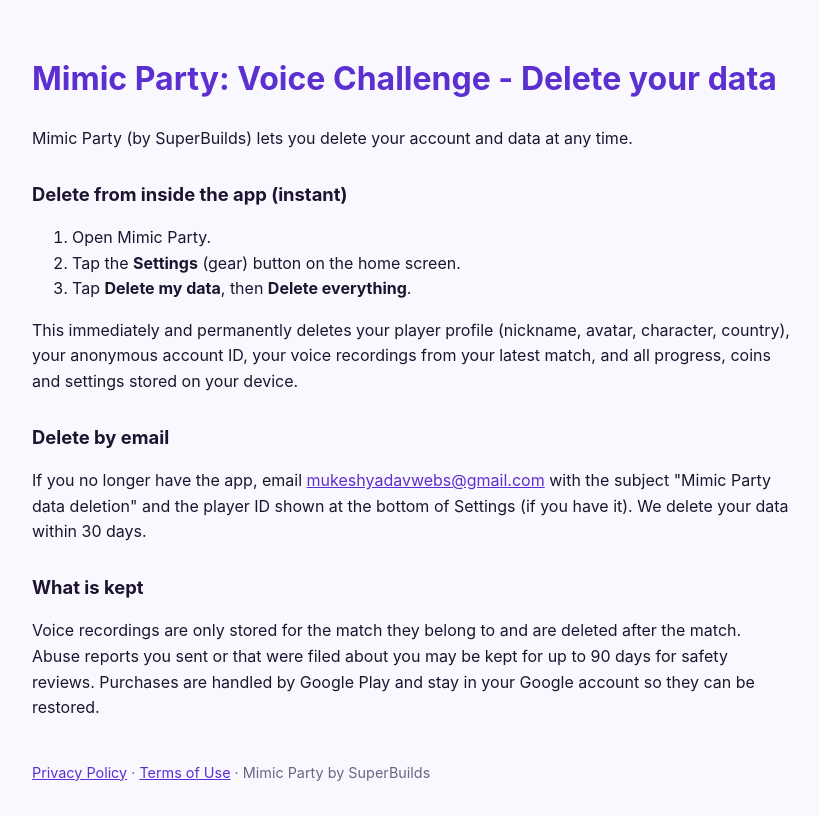
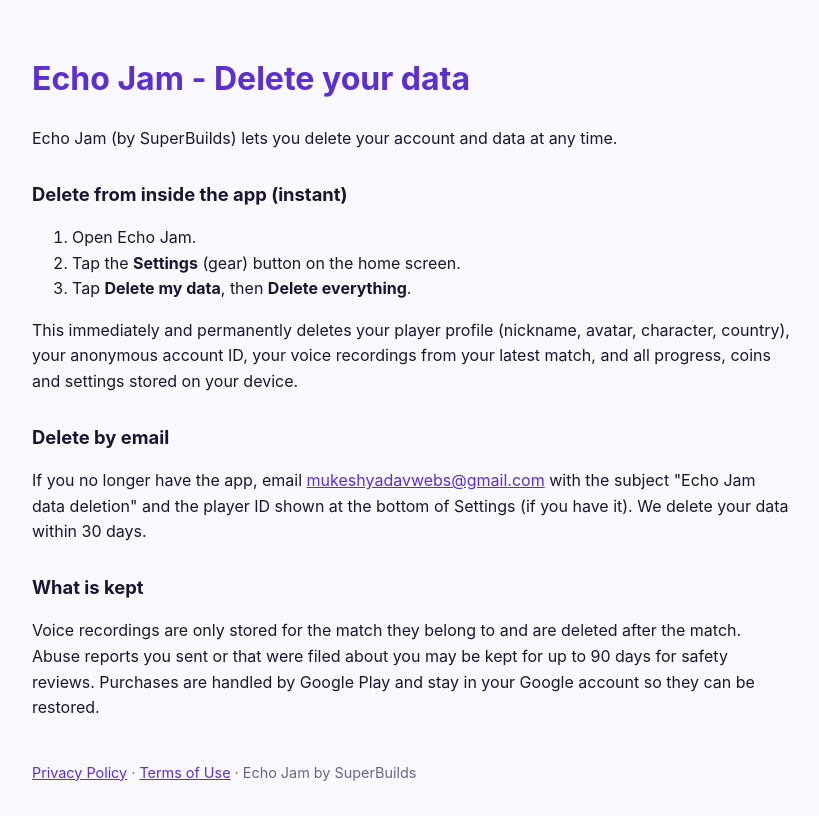
Before and after one commit to mukeshwebs/echoparty-privacy, a plain HTML site: page delete.html in a window 1280 px wide. Shown: the whole page, without its empty margins (228-1047 px from the left). Drawn offline with Linux system fonts and the light colour scheme.

Commit message:
Rename to Echo Jam

```diff
--- a/delete.html
+++ b/delete.html
@@ -1,15 +1,15 @@
 <!doctype html><html lang="en"><head><meta charset="utf-8">
-<meta name="viewport" content="width=device-width,initial-scale=1"><title>Mimic Party - Delete your data</title>
+<meta name="viewport" content="width=device-width,initial-scale=1"><title>Echo Jam - Delete your data</title>
 <style>body{font-family:-apple-system,Segoe UI,Roboto,sans-serif;max-width:760px;margin:0 auto;padding:32px 20px;line-height:1.6;color:#1d1530;background:#faf8ff}
 h1{color:#5b2fd0}h2{margin-top:28px;font-size:1.15rem}a{color:#5b2fd0}footer{margin-top:40px;font-size:.9rem;color:#6b6385}</style></head>
-<body><h1>Mimic Party: Voice Challenge - Delete your data</h1>
-<p>Mimic Party (by SuperBuilds) lets you delete your account and data at any time.</p>
+<body><h1>Echo Jam - Delete your data</h1>
+<p>Echo Jam (by SuperBuilds) lets you delete your account and data at any time.</p>
 <h2>Delete from inside the app (instant)</h2>
-<ol><li>Open Mimic Party.</li><li>Tap the <strong>Settings</strong> (gear) button on the home screen.</li>
+<ol><li>Open Echo Jam.</li><li>Tap the <strong>Settings</strong> (gear) button on the home screen.</li>
 <li>Tap <strong>Delete my data</strong>, then <strong>Delete everything</strong>.</li></ol>
 <p>This immediately and permanently deletes your player profile (nickname, avatar, character, country), your anonymous account ID, your voice recordings from your latest match, and all progress, coins and settings stored on your device.</p>
 <h2>Delete by email</h2>
-<p>If you no longer have the app, email <a href="mailto:mukeshyadavwebs@gmail.com?subject=Mimic%20Party%20data%20deletion">mukeshyadavwebs@gmail.com</a> with the subject "Mimic Party data deletion" and the player ID shown at the bottom of Settings (if you have it). We delete your data within 30 days.</p>
+<p>If you no longer have the app, email <a href="mailto:mukeshyadavwebs@gmail.com?subject=Echo%20Jam%20data%20deletion">mukeshyadavwebs@gmail.com</a> with the subject "Echo Jam data deletion" and the player ID shown at the bottom of Settings (if you have it). We delete your data within 30 days.</p>
 <h2>What is kept</h2>
 <p>Voice recordings are only stored for the match they belong to and are deleted after the match. Abuse reports you sent or that were filed about you may be kept for up to 90 days for safety reviews. Purchases are handled by Google Play and stay in your Google account so they can be restored.</p>
-<footer><a href="index.html">Privacy Policy</a> · <a href="terms.html">Terms of Use</a> · Mimic Party by SuperBuilds</footer></body></html>
+<footer><a href="index.html">Privacy Policy</a> · <a href="terms.html">Terms of Use</a> · Echo Jam by SuperBuilds</footer></body></html>
```
